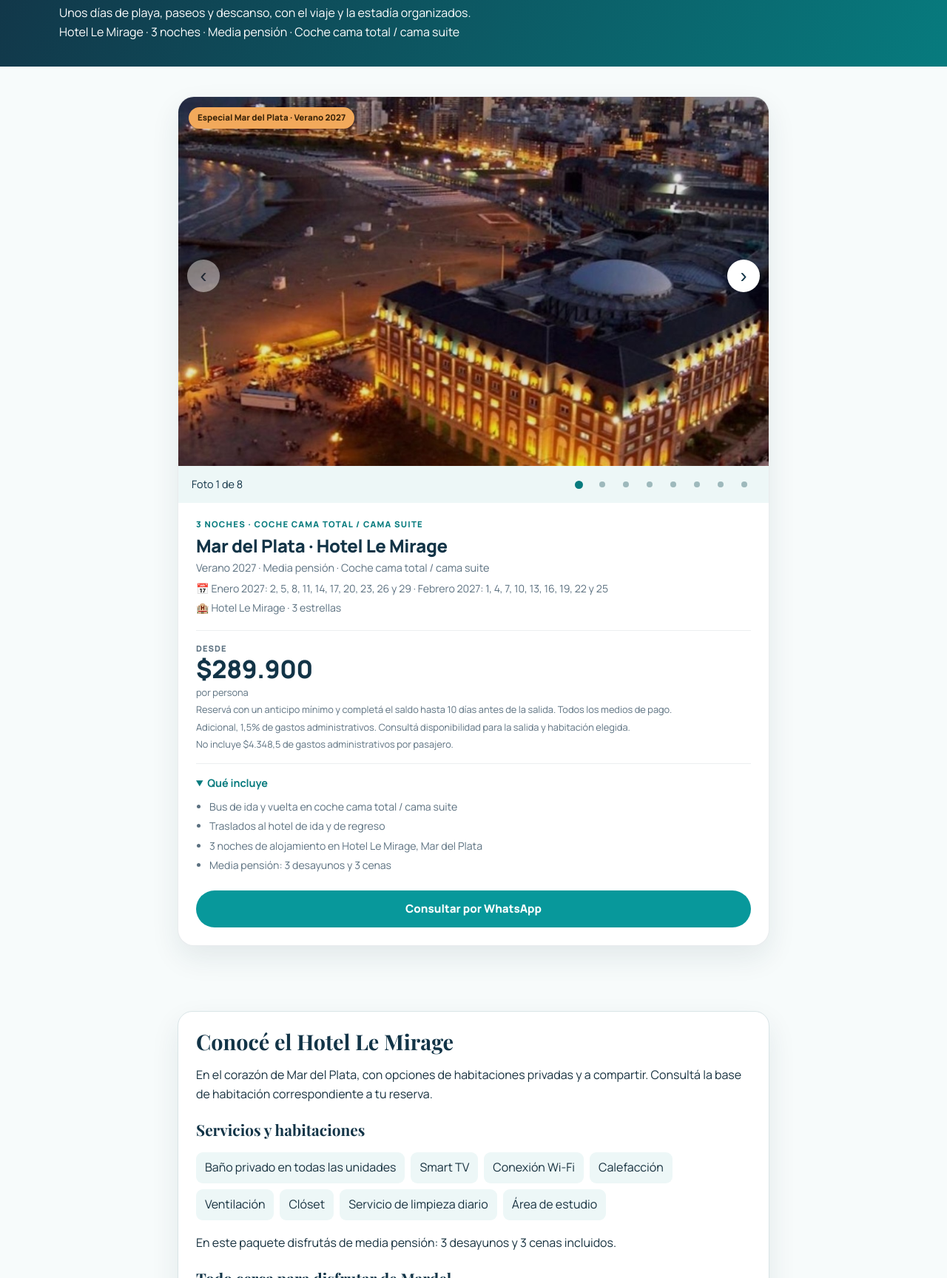
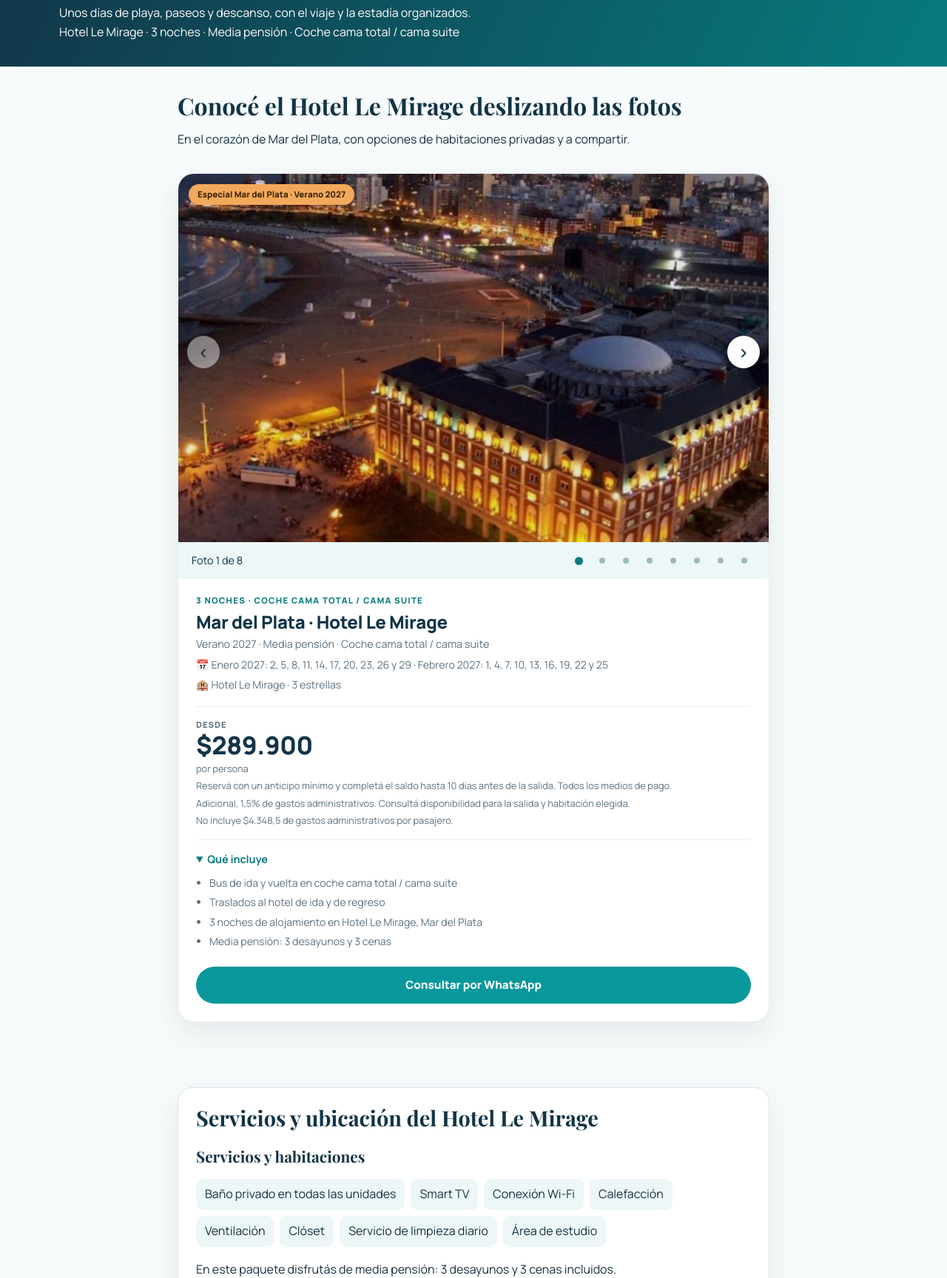
Before and after one commit to estyrunners/mye-turismo-web, a plain HTML site: page mar-del-plata/index.html in a window 1280 px wide. Shown: the part 200-1928 px from the top of the page at 74% size. Drawn offline with nearby package versions, Linux system fonts and the light colour scheme.

Commit message:
Mar del Plata: presentar el hotel antes del carrusel

```diff
--- a/mar-del-plata/index.html
+++ b/mar-del-plata/index.html
@@ -19,15 +19,21 @@
   <style>
     .hero{background:linear-gradient(115deg,#123447,#077b7e);color:#fff}.hero h1{color:#fff}.hero .eyebrow{color:#f3e1c7}.mardel-contenido{padding-top:32px;padding-bottom:48px}.mardel-contenido .grid{grid-template-columns:minmax(0,1fr);max-width:800px;margin:auto}.mardel-espera{padding:28px;background:#fff;border:1px solid #d9e5e7;border-radius:18px}.mardel-espera p{margin:12px 0 20px}.mardel-hotel{max-width:800px;margin:28px auto 0;padding:24px;border:1px solid #d9e5e7;border-radius:20px;background:#fff;box-shadow:var(--shadow)}.mardel-hotel h2{font-size:1.8rem;margin-bottom:16px}.mardel-hotel h3{font-size:1.3rem;margin:24px 0 12px}.mardel-servicios{display:flex;flex-wrap:wrap;gap:8px;list-style:none;margin:18px 0;padding:0}.mardel-servicios li{background:#edf7f7;padding:8px 12px;border-radius:9px}.mardel-ubicacion{padding-left:20px}.mardel-ubicacion li{margin:8px 0}.mardel-aclaracion{margin-top:16px;color:#5c7180;font-size:.9rem}[hidden]{display:none!important}
   </style>
+  <style>
+    .mardel-intro{max-width:800px;margin:0 auto 24px}.mardel-intro h2{font-size:clamp(1.6rem,4vw,2rem);line-height:1.3;margin-bottom:12px}
+  </style>
 </head>
 <body>
   <header class="top"><div class="container"><a class="volver" href="../">MyE Turismo · Volver al inicio</a><a class="tel" href="../verano-2027/">Ver todo el verano</a></div></header>
   <section class="hero"><div class="container"><span class="eyebrow">Especial verano 2027 · Enero y febrero</span><h1>¡Tu verano en Mar del Plata!</h1><p>Unos días de playa, paseos y descanso, con el viaje y la estadía organizados.</p><p>Hotel Le Mirage · 3 noches · Media pensión · Coche cama total / cama suite</p></div></section>
   <main class="container mardel-contenido">
+    <section class="mardel-intro" id="mardel-galeria-intro" aria-labelledby="mardel-galeria-titulo" hidden>
+      <h2 id="mardel-galeria-titulo">Conocé el Hotel Le Mirage deslizando las fotos</h2>
+      <p>En el corazón de Mar del Plata, con opciones de habitaciones privadas y a compartir.</p>
+    </section>
     <div class="grid" id="mardel-paquete"></div>
     <section class="mardel-hotel" id="mardel-hotel" aria-labelledby="mardel-hotel-titulo" hidden>
-      <h2 id="mardel-hotel-titulo">Conocé el Hotel Le Mirage</h2>
-      <p id="mardel-hotel-descripcion"></p>
+      <h2 id="mardel-hotel-titulo">Servicios y ubicación del Hotel Le Mirage</h2>
       <h3>Servicios y habitaciones</h3>
       <ul class="mardel-servicios" id="mardel-servicios"></ul>
       <p>En este paquete disfrutás de media pensión: 3 desayunos y 3 cenas incluidos.</p>
@@ -44,10 +50,10 @@
     (function(){
       const paquete=(window.PAQUETES||[]).find(p=>p.id==='v27-mar-del-plata-le-mirage');
       if(paquete){
+        document.getElementById('mardel-galeria-intro').hidden=false;
         document.getElementById('mardel-paquete').innerHTML=window.MYE_CATALOGO.tarjeta(paquete,{abierto:true});
         const hotel=paquete.detalleHotel;
         if(hotel){
-          document.getElementById('mardel-hotel-descripcion').textContent=hotel.descripcion;
           hotel.servicios.forEach(texto=>{const li=document.createElement('li');li.textContent=texto;document.getElementById('mardel-servicios').append(li);});
           hotel.ubicacion.forEach(punto=>{const li=document.createElement('li');li.textContent=punto.lugar+': '+punto.minutos+' minutos a pie aproximadamente.';document.getElementById('mardel-ubicacion').append(li);});
           document.getElementById('mardel-hotel').hidden=false;
```
